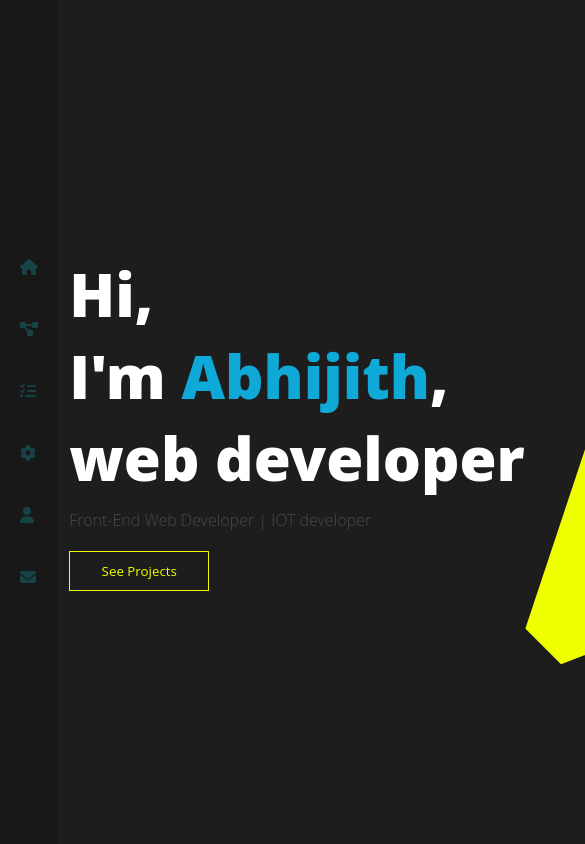
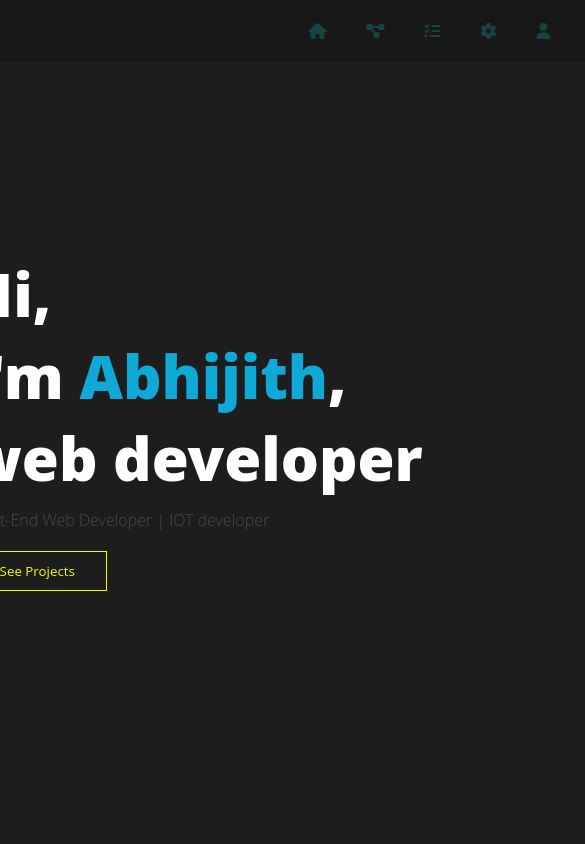
Before and after one commit to abhijith452/forgottentale.github.io, a React (Create React App) app: page / in a window 390 px wide. Shown: the top 844 px of the page, 585 px wide, since content can reach past the window. Built offline with nearby package versions, Linux system fonts and the light colour scheme.

Commit message:
Started added responsiviness

```diff
--- a/src/App.js
+++ b/src/App.js
@@ -24,12 +24,14 @@ export default App;
 function Content() {
   return (
     <div className="Content">
+      <div className="wrapper">
       <Home />
       <Projects/>
       <Positions/>
       <Skills/>
       <About/>
       <Contact/>
+      </div>
     </div>
   );
 }
--- a/src/components/css/about.css
+++ b/src/components/css/about.css
@@ -17,3 +17,9 @@
 .About p{
     color: rgb(167, 167, 167);
 }
+@media only screen and (max-width: 768px){
+
+    .About{
+        flex-direction: column;
+    }
+}
--- a/src/components/css/contact.css
+++ b/src/components/css/contact.css
@@ -71,3 +71,16 @@ justify-content: space-between;
 .Contact .socials p{
     color: white;
 }
+
+@media only screen and (max-width: 768px){
+    .Contact{
+        margin-top: 120px;
+        flex-direction: column;
+
+    }
+    .socials{
+        width: 60vh;
+        margin-top: 80px;
+    }
+
+}
--- a/src/components/css/home.css
+++ b/src/components/css/home.css
@@ -14,3 +14,9 @@ align-items: center;
     margin-top: 10px;
     font-weight: 300;
 }
+@media only screen and (max-width: 768px){
+
+    .Home img{
+        display: none;
+    }
+}
--- a/src/components/css/position.css
+++ b/src/components/css/position.css
@@ -31,3 +31,13 @@
      color: rgb(175, 175, 175);
      margin-left: 60px;
     }
+    @media only screen and (max-width: 768px){
+        .vcardbody{
+            flex-direction: column;
+            width: 80vh;
+        }
+        .vcardbody img{
+            margin: 0 auto;
+            margin-bottom: 20px;
+        }
+    }
--- a/src/components/css/skills.css
+++ b/src/components/css/skills.css
@@ -2,7 +2,9 @@
     display: grid;
     grid-template-columns: repeat(2,1fr);
 }
-
+.Skills{
+    height: 100vh;
+}
 .Skills .progressbar{
     color: white;
     margin: 0 auto;
@@ -23,3 +25,15 @@
     height: 40px;
     border-radius: 80px;
 }
+   @media only screen and (max-width: 768px){
+
+    .PB{
+
+        grid-template-columns: repeat(1,1fr);
+    }
+    .Skills{
+        height: auto;
+        margin-bottom: 80px;
+    }
+
+   }
--- a/src/index.css
+++ b/src/index.css
@@ -6,14 +6,17 @@
 
 body{
   background-color: #1D1D1D;
+
 }
 .Content{
+  display: flex;
+  justify-content: center;
+  align-items: center;
+}
+.wrapper{
   width: 1080px;
-  margin: 0 auto;
 }
-.component{
-  height: 100vh;
-}
+
 .Menu{
   background-color: #181818;
   height: 100vh;
@@ -64,3 +67,14 @@ button:hover{
   background-color: #EFFF00;
   color: #1D1D1D;
 }
+@media only screen and (max-width: 768px){
+  .Menu ul{
+    flex-direction: row;
+    justify-content: center;
+
+  }
+  .Menu{
+    width: 100ch;
+    height: auto;
+  }
+}
```
